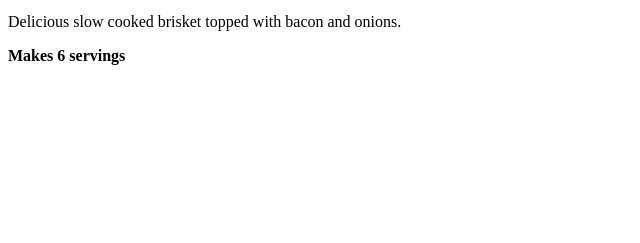
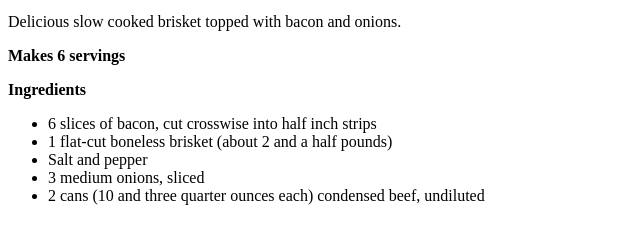
Before and after one commit to Kschill702/odin-recipes, a plain HTML site: page bacon-onion-brisket.html in a window 1280 px wide. Shown: the part 101-344 px from the top of the page, without its empty margins (0-640 px from the left). Drawn offline with Linux system fonts and the light colour scheme.

Commit message:
(bacon-onion-brisket) added ingredients

```diff
--- a/bacon-onion-brisket.html
+++ b/bacon-onion-brisket.html
@@ -9,5 +9,13 @@
         <p> <img src="bacon-onion-brisket.jpeg" alt="Bacon onion brisket"></p>
         <p>Delicious slow cooked brisket topped with bacon and onions.</p>
         <p> <strong>Makes 6 servings</strong></p>
+        <p> <strong>Ingredients</strong></p>
+        <ul>
+            <li>6 slices of bacon, cut crosswise into half inch strips</li>
+            <li>1 flat-cut boneless brisket (about 2 and a half pounds)</li>
+            <li>Salt and pepper</li>
+            <li>3 medium onions, sliced</li>
+            <li>2 cans (10 and three quarter ounces each) condensed beef, undiluted</li>
+        </ul>
     </body>
 </html>
```
